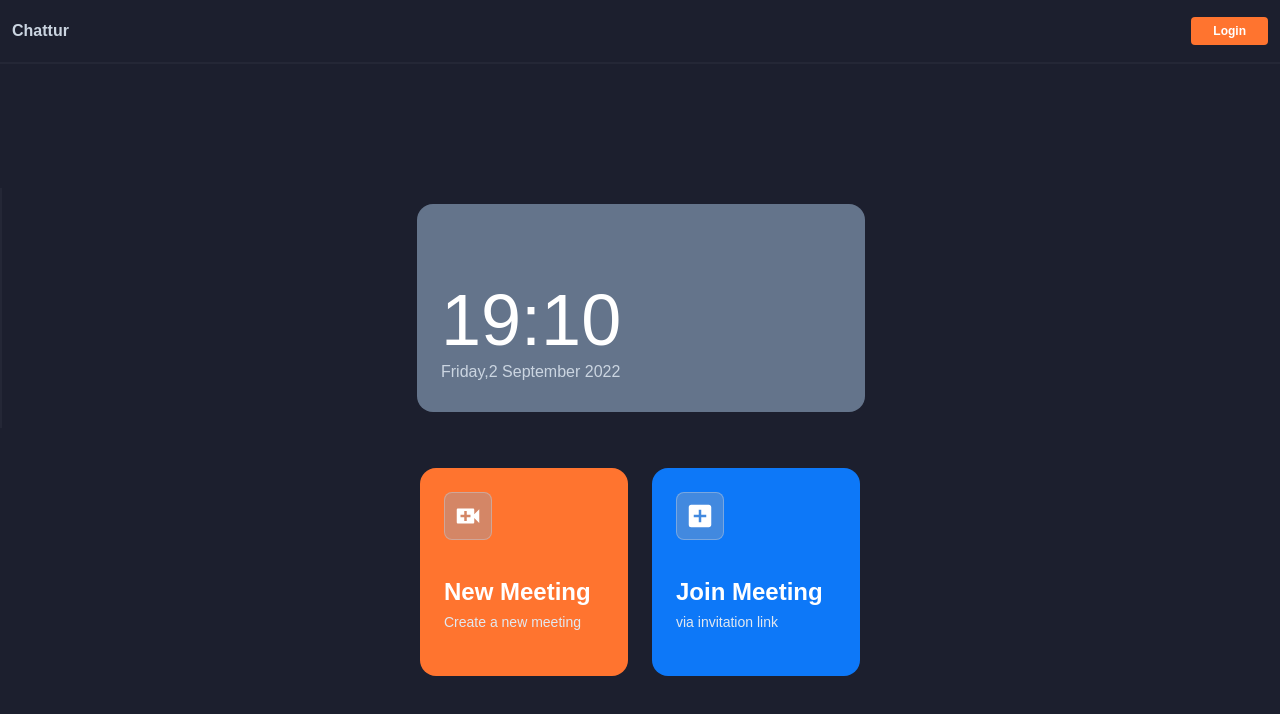
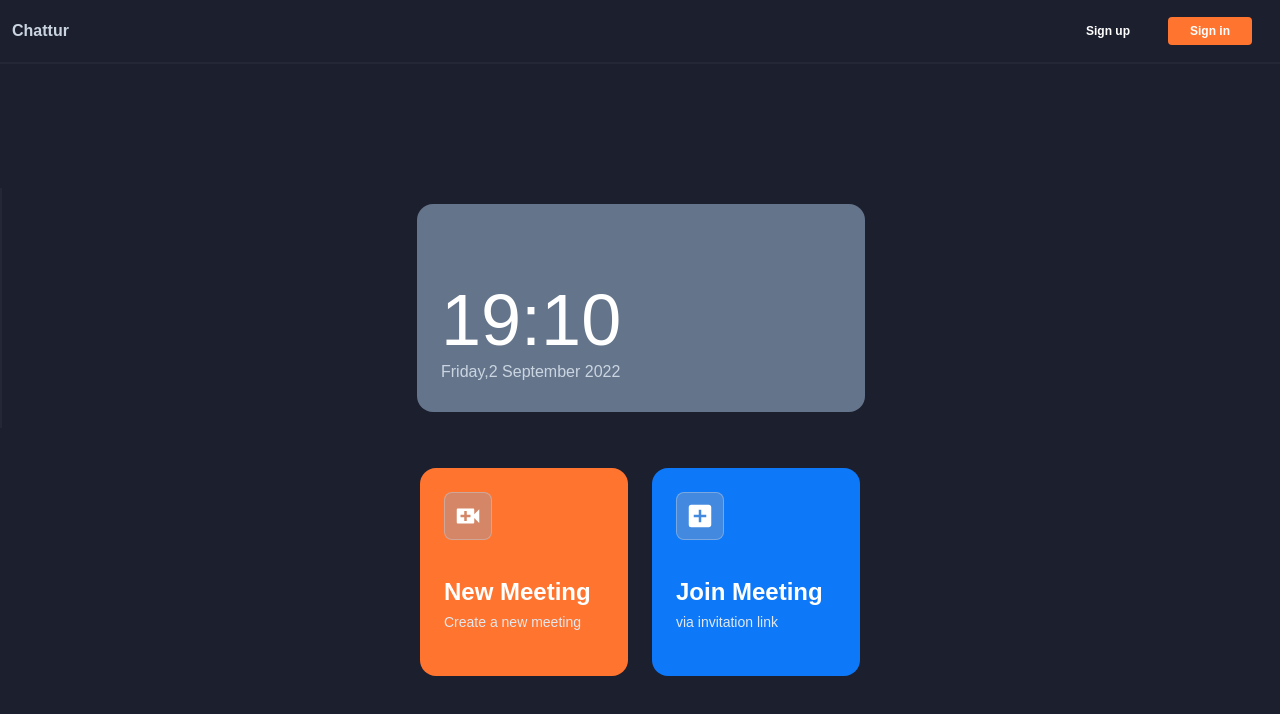
Before and after one commit to suraj-kush/chattur, a React (Create React App) app in the folder client/: page / in a window 1280 px wide. Shown: the top 714 px of the page. Built offline with nearby package versions, Linux system fonts and the light colour scheme; no server answers.

Commit message:
Updated Home and added buttons

```diff
--- a/client/src/Icons.js
+++ b/client/src/Icons.js
@@ -17,6 +17,8 @@ import { FiSend } from "react-icons/fi"
 import { FcGoogle } from "react-icons/fc"
 import {
   MdClear,
+  MdVideoCall,
+  MdAddBox,
   MdOutlineContentCopy,
   MdScreenShare,
   MdCallEnd
@@ -40,3 +42,5 @@ export const ShareIcon = () => <AiOutlineShareAlt />
 export const MicOnIcon = () => <IoMic />
 export const MicOffIcon = () => <IoMicOff />
 export const CallEndIcon = () => <MdCallEnd />
+export const NewCallIcon = () => <MdVideoCall />
+export const JoinCallIcon = () => <MdAddBox />
--- a/client/src/components/Header.jsx
+++ b/client/src/components/Header.jsx
@@ -31,13 +31,16 @@ const Header = () => {
           </div>
         ) : (
           <>
-          <button
-            className="bg-yellow py-1 px-5 text-white  font-semibold text-xs cursor-pointer rounded border-2 border-transparent hover:border-yellow hover:bg-transparent hover:text-yellow duration-200"
-            // onClick={login}
-
-          >
-            Login
+          <Link to='/signup' >
+          <button className="bg-transparent border-inherit py-1 px-5 text-white  font-semibold text-xs cursor-pointer rounded border-2 border-transparent hover:border-yellow hover:bg-transparent hover:text-yellow duration-200">
+            Sign up
           </button>
+          </Link>
+          <Link to='/signin' className="px-4" >
+          <button className="bg-yellow py-1 px-5 text-white  font-semibold text-xs cursor-pointer rounded border-2 border-transparent hover:border-yellow hover:bg-transparent hover:text-yellow duration-200">
+            Sign in
+          </button>
+          </Link>
           </>
         )}
       </div>
--- a/client/src/components/SignIn.jsx
+++ b/client/src/components/SignIn.jsx
@@ -58,7 +58,7 @@ const SignIn = () => {
                     {" "}
                     Don't have an account?{" "}
                     <a
-                        href="#"
+                        href="/signup"
                         className="font-medium text-purple-600 hover:underline"
                     >
                         Sign up
--- a/client/src/pages/Home.jsx
+++ b/client/src/pages/Home.jsx
@@ -4,10 +4,8 @@ import HomeCard from "../components/HomeCard"
 import { v4 as uuid } from "uuid"
 
 // icons
-import { MdVideoCall as NewCallIcon } from "react-icons/md"
-import { MdAddBox as JoinCallIcon } from "react-icons/md"
-import { BsCalendarDate as CalenderIcon } from "react-icons/bs"
-import { MdScreenShare as ScreenShareIcon } from "react-icons/md"
+import { NewCallIcon, JoinCallIcon } from "../Icons";
+
 import { Link } from "react-router-dom"
 
 const roomId = uuid()
```
